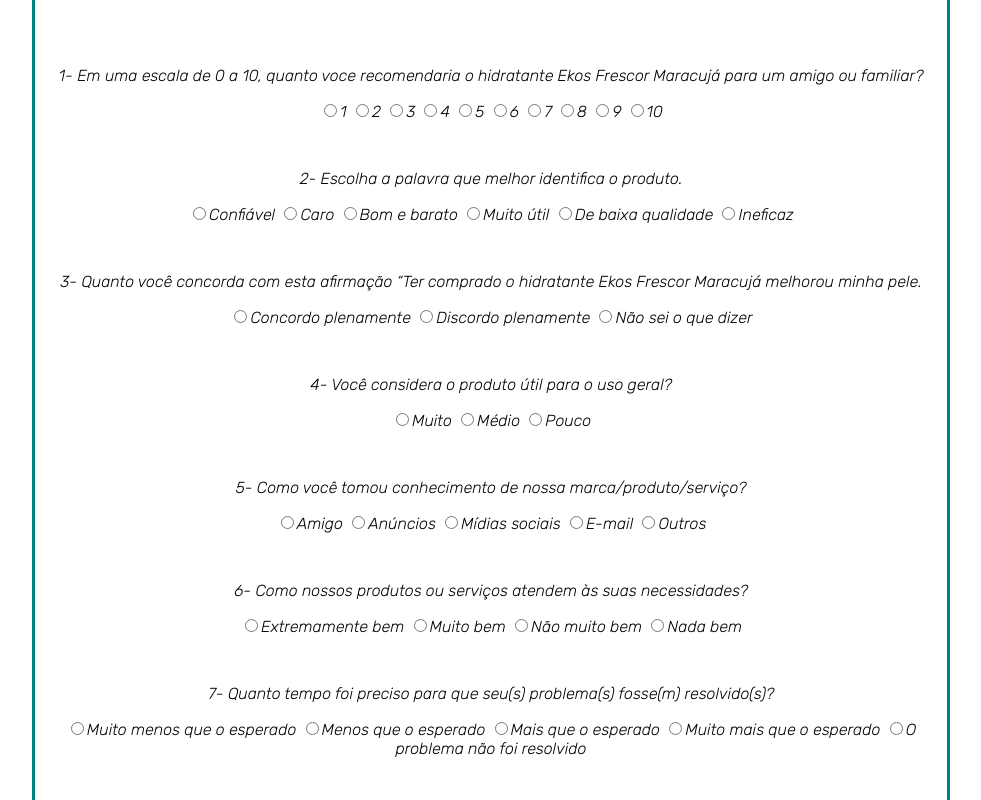
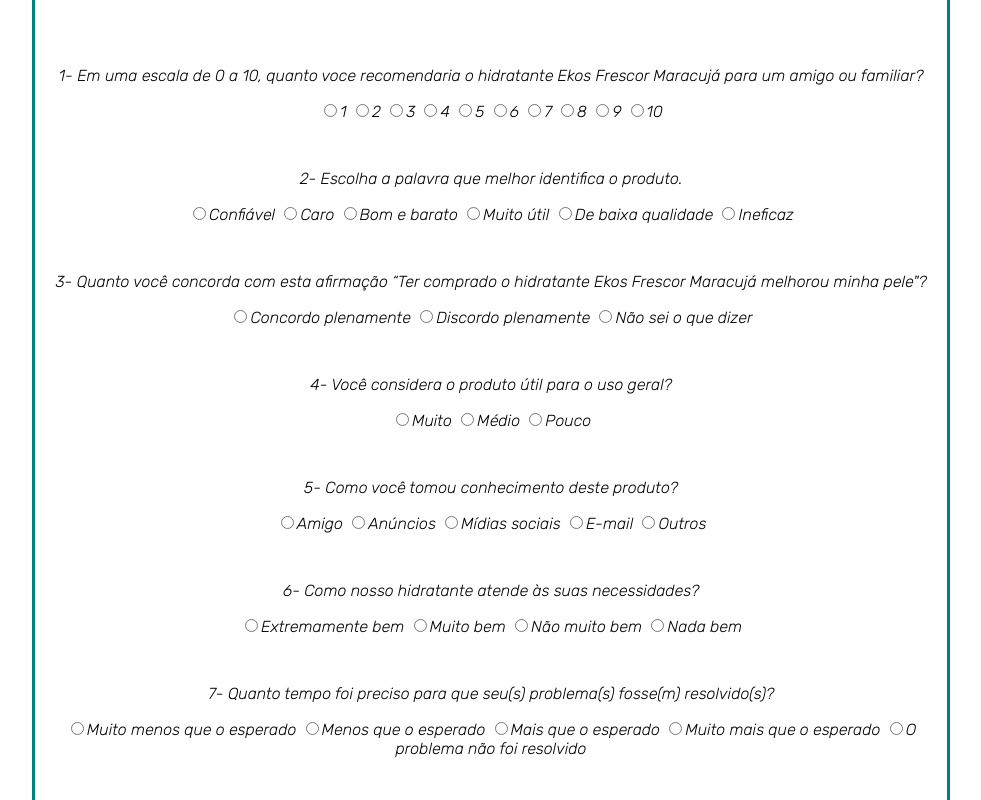
Before and after one commit to anabmartins/PesquisaSatisfacao, a plain HTML site: page index.html in a window 1280 px wide. Shown: the part 502-1302 px from the top of the page, without its empty margins (149-1130 px from the left). Drawn offline with Linux system fonts and the light colour scheme.

Commit message:
Update index.html

```diff
--- a/index.html
+++ b/index.html
@@ -48,7 +48,7 @@
                 <input type="radio" name="p2" id="op1" value="op1">Ineficaz
             </div>
             <div id="p3" class="perguntas">
-                <p>3- Quanto você concorda com esta afirmação “Ter comprado o hidratante Ekos Frescor Maracujá melhorou minha pele.</p>
+                <p>3- Quanto você concorda com esta afirmação “Ter comprado o hidratante Ekos Frescor Maracujá melhorou minha pele"?</p>
                 <input type="radio" name="p3">Concordo plenamente
                 <input type="radio" name="p3">Discordo plenamente
                 <input type="radio" name="p3">Não sei o que dizer
@@ -60,7 +60,7 @@
                 <input type="radio" name="p4">Pouco
             </div>
             <div id="p5" class="perguntas">
-                <p>5- Como você tomou conhecimento de nossa marca/produto/serviço?</p>
+                <p>5- Como você tomou conhecimento deste produto?</p>
                 <input type="radio" name="p5">Amigo
                 <input type="radio" name="p5">Anúncios
                 <input type="radio" name="p5">Mídias sociais
@@ -68,7 +68,7 @@
                 <input type="radio" name="p5">Outros
             </div>
             <div id="p6" class="perguntas">
-                <p>6- Como nossos produtos ou serviços atendem às suas necessidades?</p>
+                <p>6- Como nosso hidratante atende às suas necessidades?</p>
                 <input type="radio" name="p6">Extremamente bem
                 <input type="radio" name="p6">Muito bem
                 <input type="radio" name="p6">Não muito bem
```
